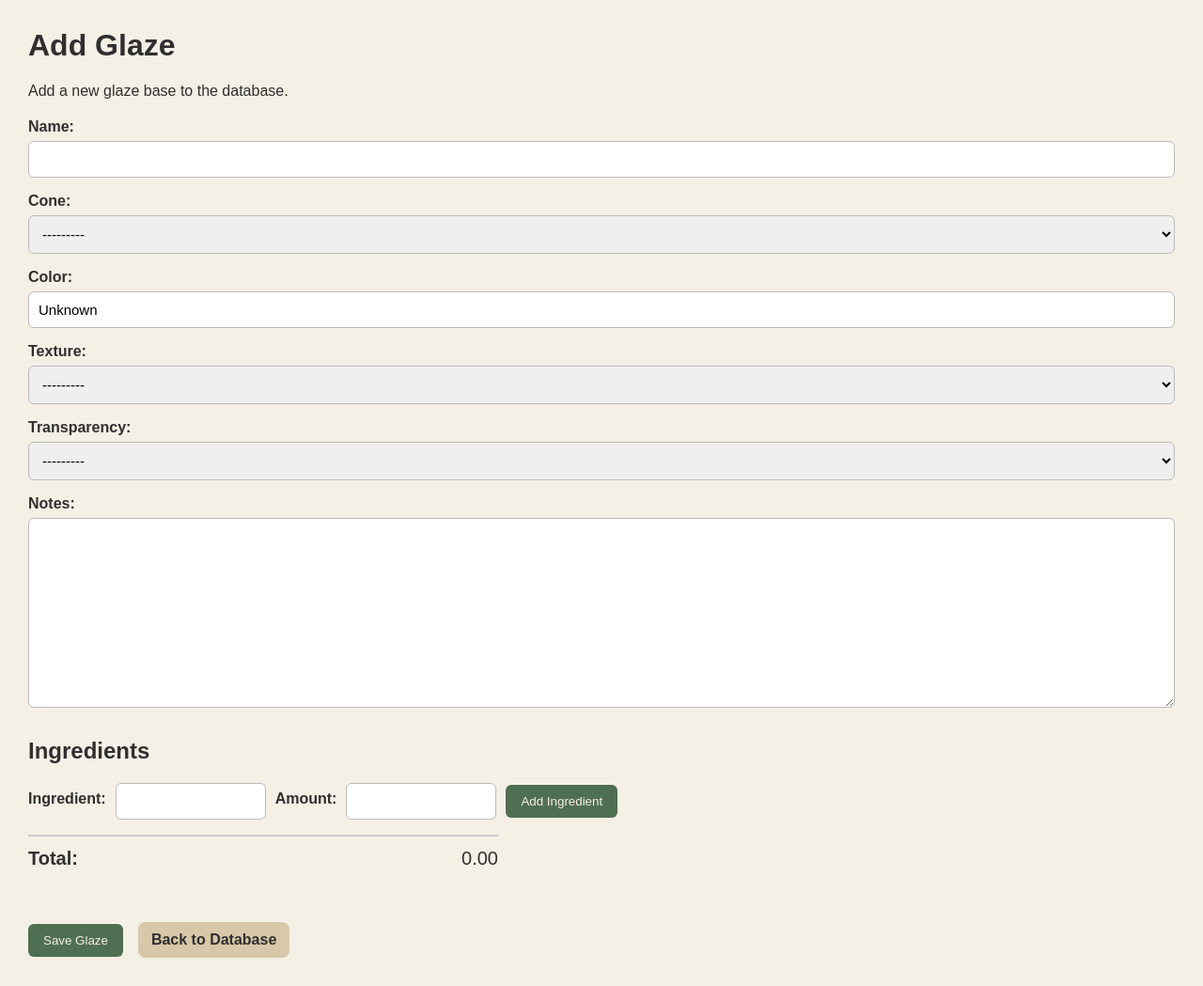
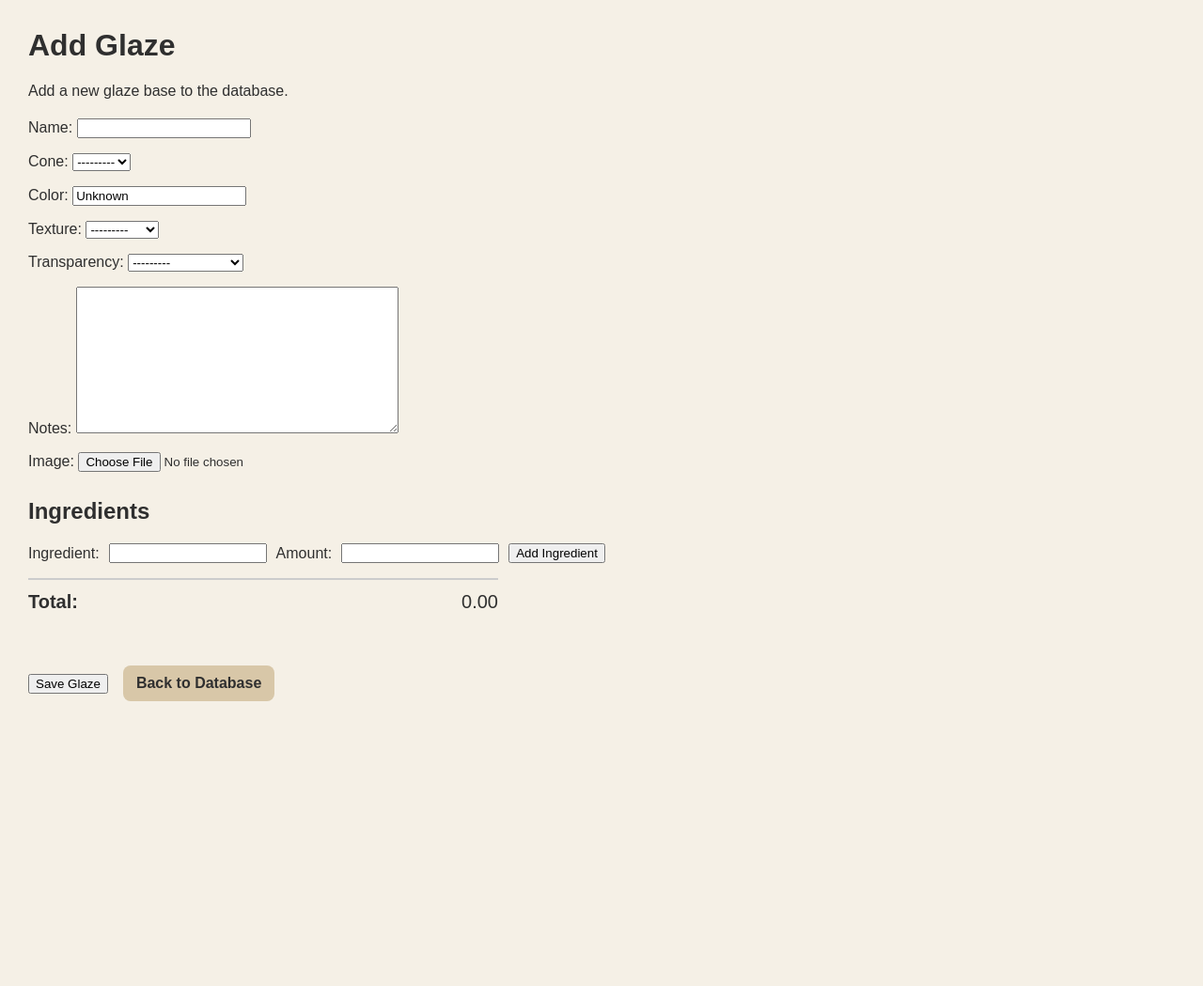
Before and after one commit to codya1914/Glazes-Database, a Django app: template core/templates/core/add_glaze.html in a window 1280 px wide. Shown: the whole page at 94% size. After the commit the page ends 746 px from the top, so only its background shows below. Run offline with Django 5.2, Linux system fonts and the light colour scheme; the template is opened without the code that fills it: values that come from a table or form of the project are taken from there, others are empty.

Commit message:
trying to add images

```diff
--- a/core/forms.py
+++ b/core/forms.py
@@ -4,4 +4,4 @@ from django import forms
 class GlazeForm(forms.ModelForm):
     class Meta:
         model = Glaze
-        fields = ["name", "cone", "color", "texture", "transparency", "notes"]
+        fields = ["name", "cone", "color", "texture", "transparency", "notes", "image"]
--- a/core/models.py
+++ b/core/models.py
@@ -36,6 +36,11 @@ class Glaze(models.Model):
         max_length=50,
         choices=TRANSPARENCY_CHOICES
     )
+    image = models.ImageField(
+        upload_to="glaze_images/",
+        blank=True,
+        null=True
+    )
     notes = models.TextField(blank=True)
 
     def save(self, *args, **kwargs):
--- a/core/static/core/main.css
+++ b/core/static/core/main.css
@@ -36,28 +36,38 @@ h1, h2, h3 {
    3. MAIN DATABASE PAGE LAYOUT
    ================================ */
 
+html,
+body {
+    height: 100%;
+}
+
 .page-layout {
     display: flex;
-    min-height: 100vh;
+    height: 100vh;
+    overflow: hidden;
 }
 
 .sidebar {
     width: 250px;
+    height: 100vh;
+    flex-shrink: 0;
     background-color: var(--dark);
     color: var(--white);
     padding: 20px;
+    box-sizing: border-box;
 }
 
 .database-area {
     flex: 1;
+    height: 100vh;
     padding: 30px;
     overflow-y: auto;
+    box-sizing: border-box;
 }
 
 .page-description {
     margin-bottom: 20px;
 }
-
 
 /* ================================
    4. SIDEBAR FILTER FORM
@@ -308,6 +318,25 @@ h1, h2, h3 {
     gap: 28px;
 }
 
+.glaze-detail-image {
+    display: block;
+    width: 100%;
+    max-width: 500px;
+    height: 350px;
+    margin: 0 auto 25px;
+    object-fit: cover;
+    border-radius: 10px;
+}
+
+.no-image {
+    width: 100%;
+    max-width: 500px;
+    margin: 0 auto 25px;
+    padding: 60px 20px;
+    text-align: center;
+    background-color: #e5d5b5;
+    border-radius: 10px;
+}
 
 /* ================================
    10. DETAIL PAGE INGREDIENT TABLE
--- a/core/templates/core/add_glaze.html
+++ b/core/templates/core/add_glaze.html
@@ -4,7 +4,7 @@
 <html>
 <head>
     <title>Add Glaze</title>
-    <link rel="stylesheet" href="{% static 'main.css' %}">
+    <link rel="stylesheet" href="{% static 'core/main.css' %}">
 </head>
 
 <body>
@@ -18,7 +18,7 @@
                 Add a new glaze base to the database.
             </p>
 
-            <form method="post" class="glaze-form">
+            <form method="post" enctype="multipart/form-data">
                 {% csrf_token %}
                 {{ form.as_p }}
 
--- a/core/views.py
+++ b/core/views.py
@@ -38,7 +38,7 @@ def index(request):
 
 def add_glaze(request):
     if request.method == "POST":
-        form = GlazeForm(request.POST)
+        form = GlazeForm(request.POST, request.FILES)
 
         if form.is_valid():
             glaze = form.save()
--- a/hello_world/settings.py
+++ b/hello_world/settings.py
@@ -127,14 +127,14 @@ USE_TZ = True
 # https://docs.djangoproject.com/en/5.0/howto/static-files/
 
 STATICFILES_DIRS = [
-    BASE_DIR / "hello_world" / "static",
+    BASE_DIR / "core" / "static",
 ]
 
 STATIC_URL = "static/"
-STATIC_ROOT = BASE_DIR / "hello_world" / "staticfiles"
+STATIC_ROOT = BASE_DIR / "core" / "staticfiles"
 
 MEDIA_URL = "media/"
-MEDIA_ROOT = BASE_DIR / "hello_world" / "media"
+MEDIA_ROOT = BASE_DIR / "core" / "media"
 
 
 # Default primary key field type
```
Also changed, not shown: core/templates/core/glaze_detail.html (+11 -9 lines), core/templates/core/index.html (+6 -2 lines), core/migrations/0008_glaze_image.py (added), core/static/Octocat.png (deleted).
